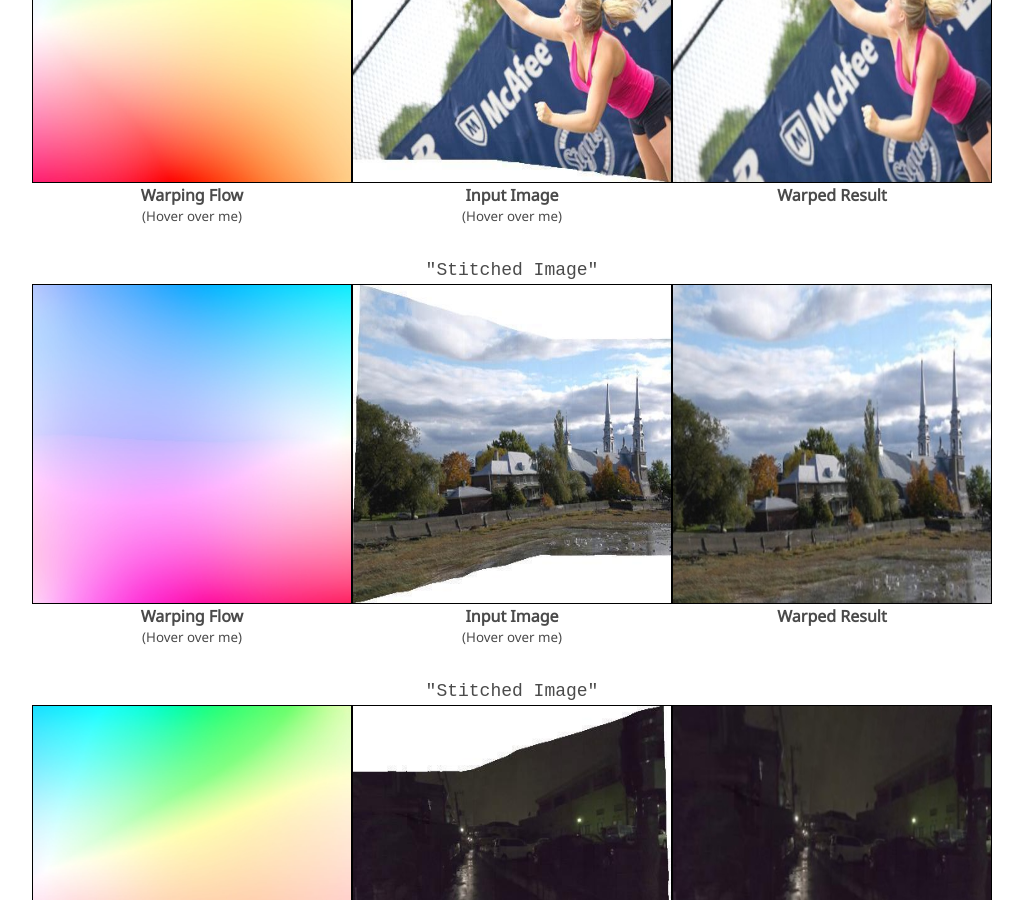
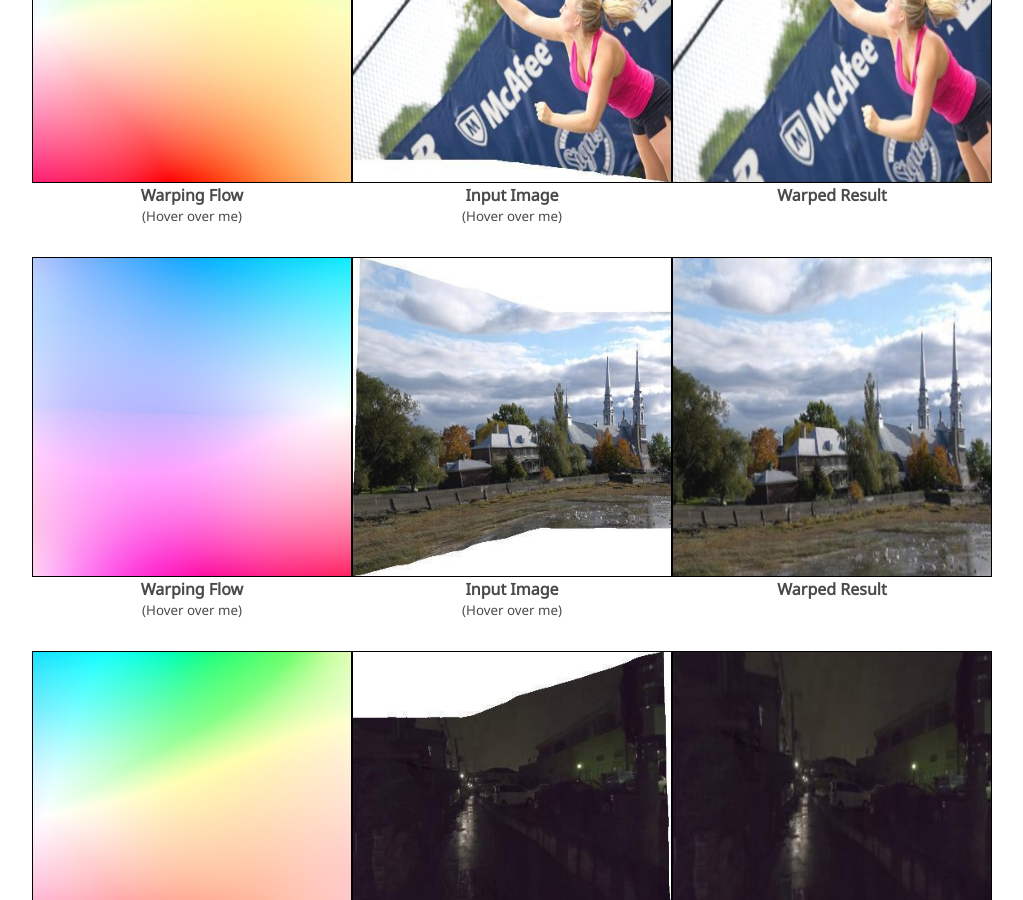
Before and after one commit to KangLiao929/KangLiao929.github.io, a Jekyll site: the page projects/mowa/index.html, which Jekyll copies as it is, in a window 1280 px wide and 900 px high, scrolled down 736 px. Shown: the whole window, without its empty margins (128-1151 px from the left). Built offline with Jekyll 4.4.1, drawn with Linux system fonts in a browser that asks for light colours; nearby versions of some CDN libraries; some web fonts are replaced; library files that are not in the unit come from our copies; a style sheet for code colours, icons or effects is not loaded.

Commit message:
Update index.html

```diff
--- a/projects/mowa/index.html
+++ b/projects/mowa/index.html
@@ -150,7 +150,7 @@
 
       <!-- stitch3 -->
       <div class="has-text-centered" id="stitch3">
-        <p class="prompt">"Stitched Image"</p>
+        <p class="prompt"></p>
       </div>
       <div class="flex">
         <div class="flexWrapper">
@@ -194,7 +194,7 @@
 
       <!-- stitch2 -->
       <div class="has-text-centered" id="stitch2">
-        <p class="prompt">"Stitched Image"</p>
+        <p class="prompt"></p>
       </div>
       <div class="flex">
         <div class="flexWrapper">
```
